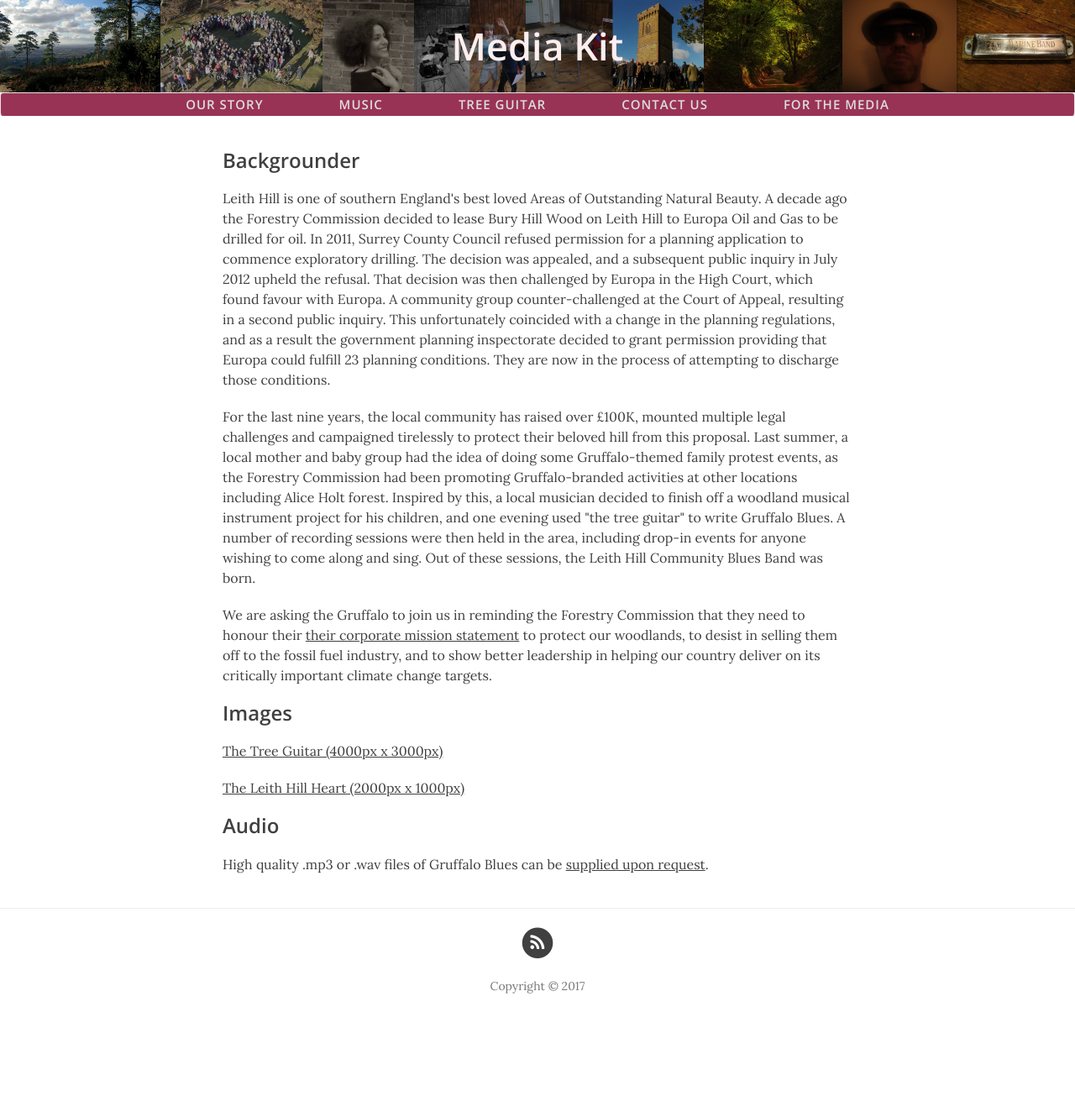
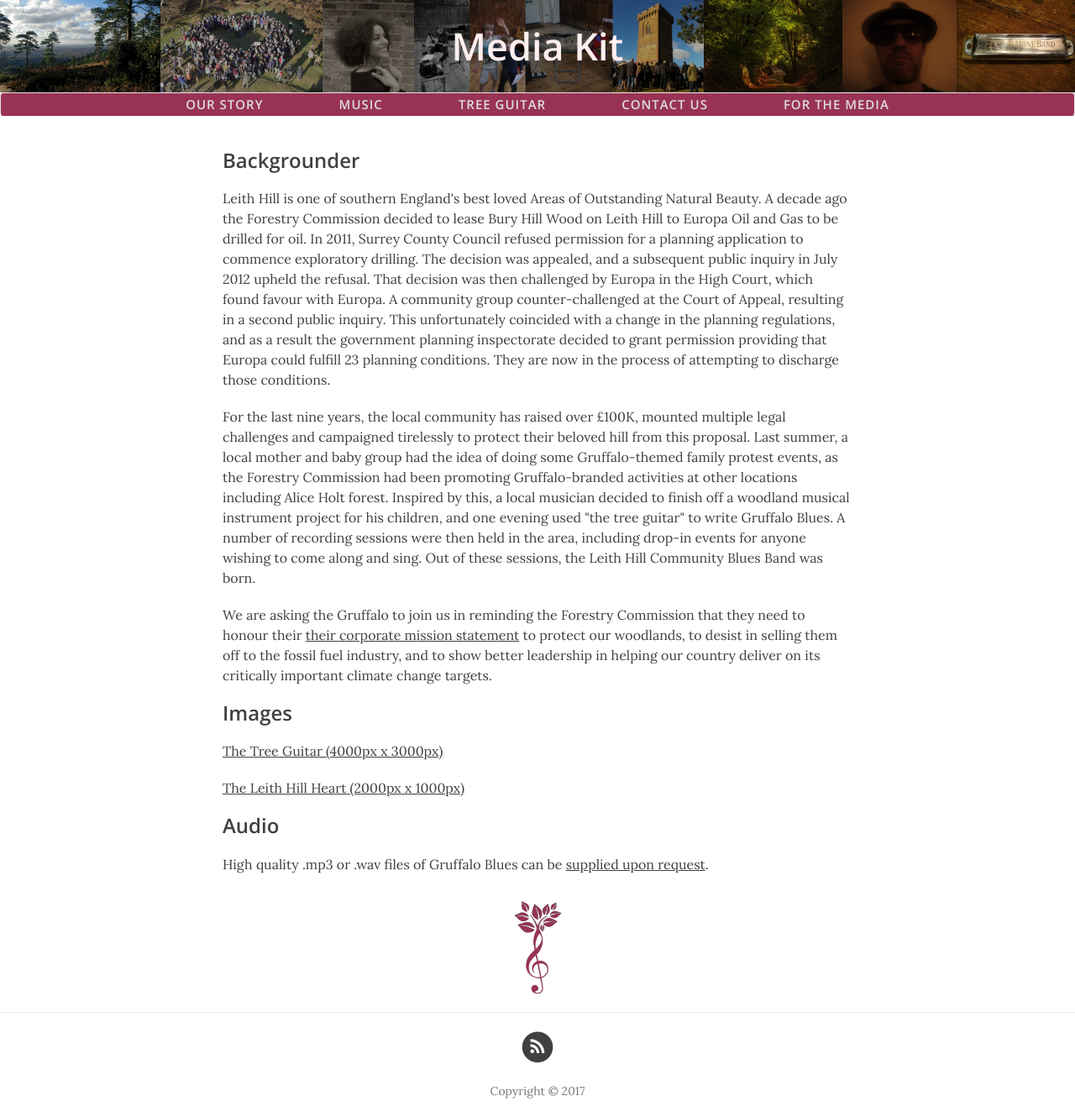
Before and after one commit to voiceforleithhill/leithhillblues.co.uk, a Jekyll site: the page built from media-kit.html, in a window 1280 px wide. Shown: the whole page at 84% size. Built offline with Jekyll 4.4.1, drawn with Linux system fonts in a browser that asks for light colours; nearby versions of some CDN libraries; before the commit the page ends 1205 px from its top, so only the background shows below that.

Commit message:
Content updates

```diff
--- a/media-kit.html
+++ b/media-kit.html
@@ -19,3 +19,5 @@ title: Media Kit
 <h3>Audio</h3>
 
 <p>High quality .mp3 or .wav files of Gruffalo Blues can be <a href="mailto:sing@voiceforleithhill.co.uk?subject=Audio%20Request">supplied upon request</a>.</p>
+
+<img class="logo" src="{{ site.baseurl }}/img/logo-red.png" alt="logo">
```
